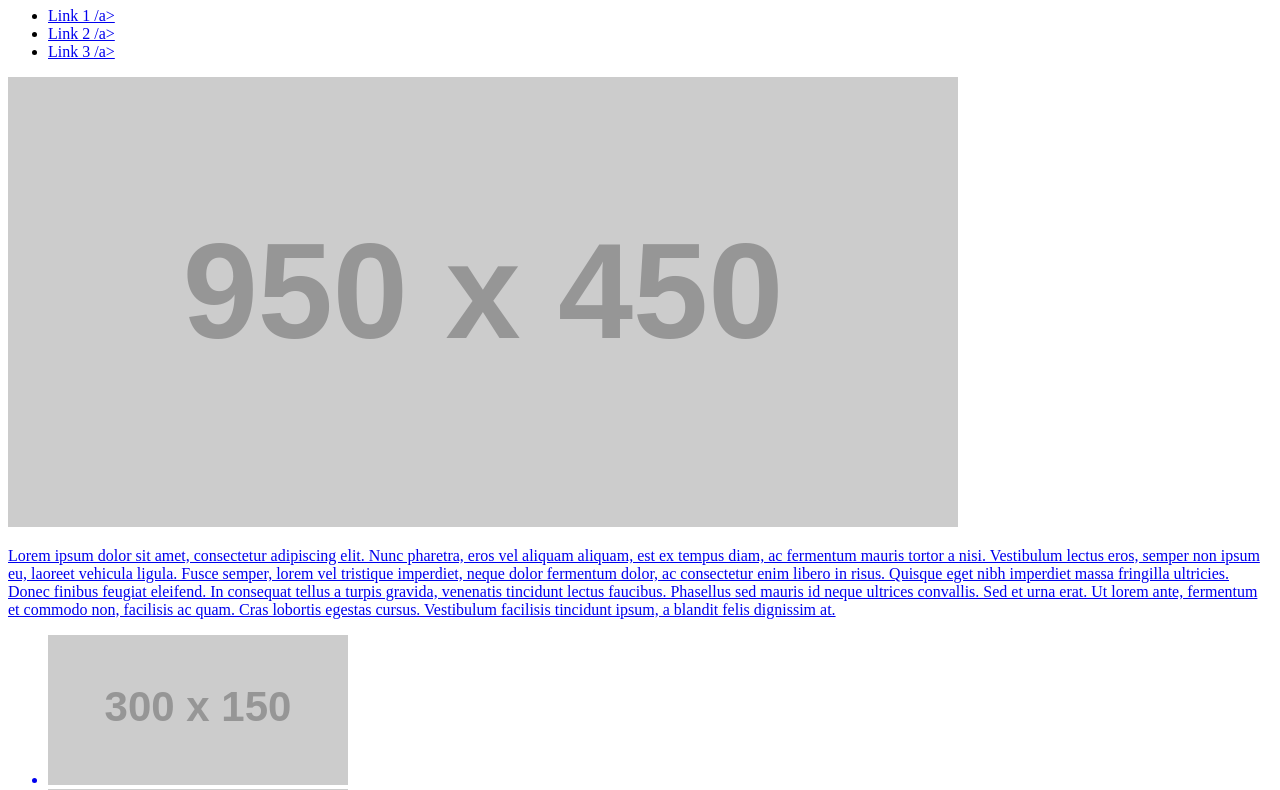
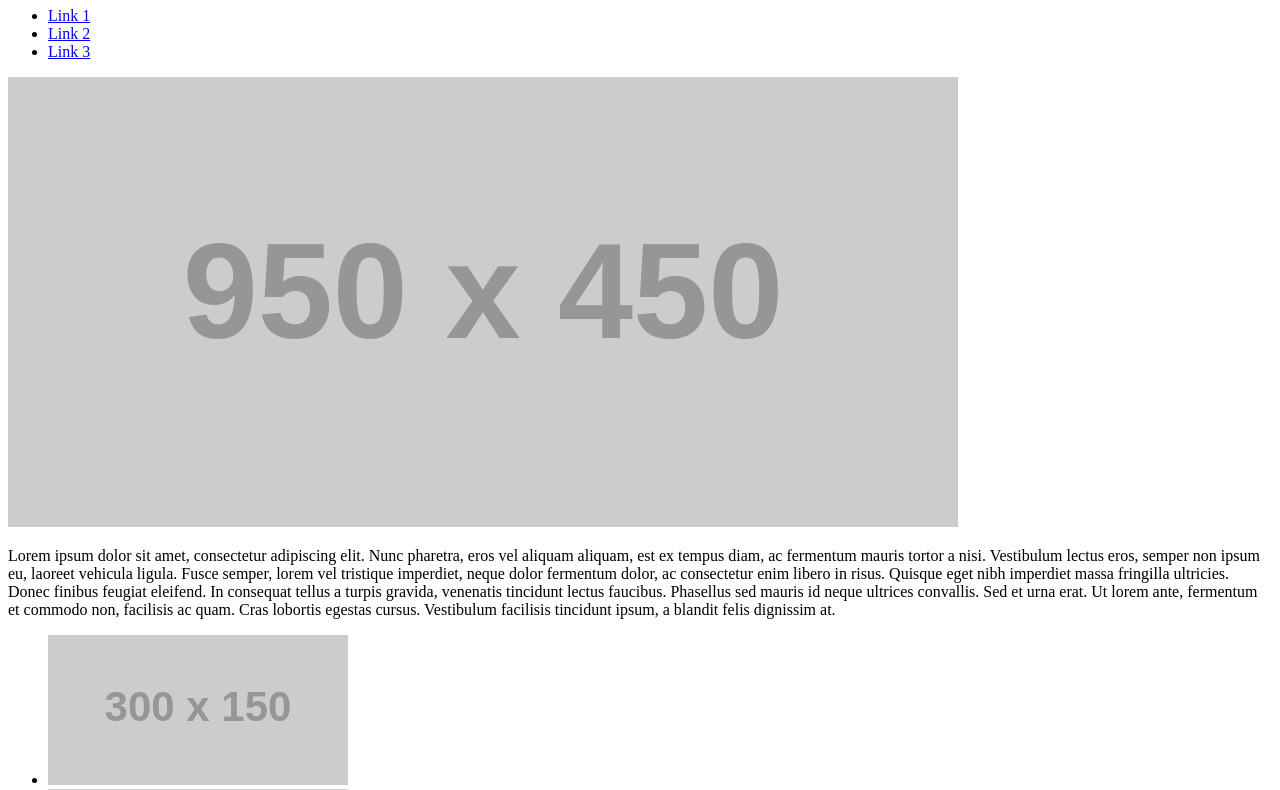
Before and after one commit to xbramble16/cayman-culture, a plain HTML site: page index.html in a window 1280 px wide. Shown: the part 73-863 px from the top of the page. Drawn offline with Linux system fonts and the light colour scheme; placeholder pictures from the web are drawn by us.

Commit message:
closing links properlly

```diff
--- a/index.html
+++ b/index.html
@@ -6,9 +6,9 @@
         <h1> My Logo </h1>
         <nav>
             <ul>
-                <li> <a href="/"> Link 1 /a></li>
-                <li> <a href="/"> Link 2 /a></li>
-                <li> <a href="/"> Link 3 /a></li>
+                <li> <a href="/"> Link 1 </a></li>
+                <li> <a href="/"> Link 2 </a></li>
+                <li> <a href="/"> Link 3 </a></li>
             </ul>
         </nav>
     </header>
```
